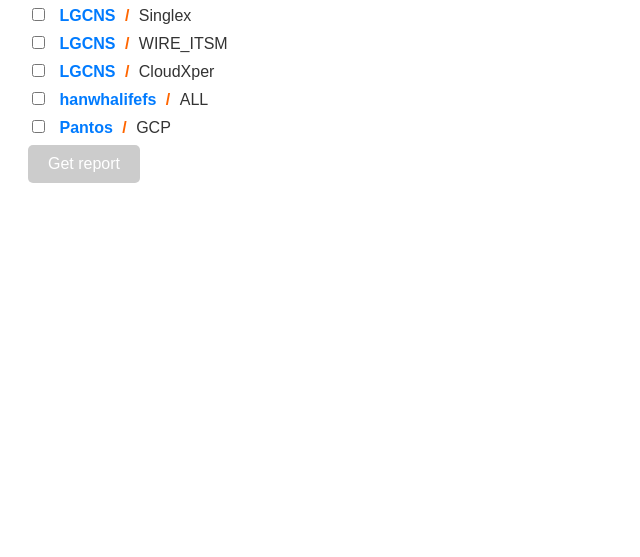
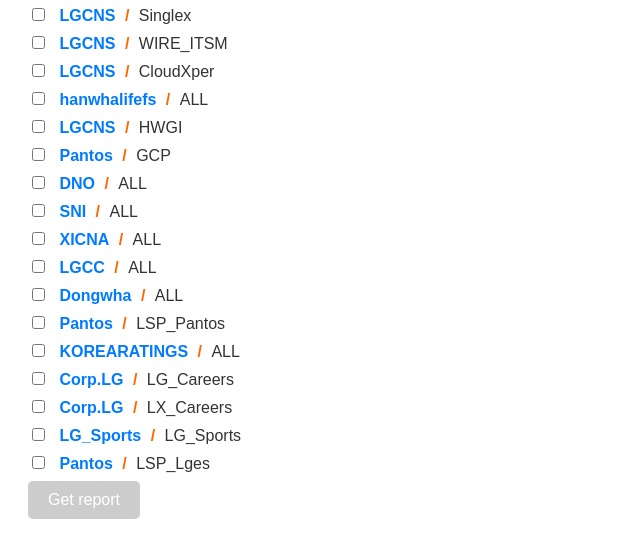
Before and after one commit to giangcs/auto_report, an Electron app: page src/select-group.html in a window 800 px wide. Shown: the part 119-676 px from the top of the page, without its empty margins (0-640 px from the left). Drawn offline with Linux system fonts and the light colour scheme; no server answers.

Commit message:
fix after merged

```diff
--- a/src/main.js
+++ b/src/main.js
@@ -33,7 +33,7 @@
         }
     });
 
-    mainWindow.loadFile('src/select-group-test.html');
+    mainWindow.loadFile('src/select-group.html');
 }
 
 app.whenReady().then(() => {
--- a/src/select-group.html
+++ b/src/select-group.html
@@ -34,19 +34,19 @@
 <label><input type="checkbox" id="LGCNS-WIRE_ITSM" value="LGCNS/WIRE_ITSM"> <span class="group">LGCNS</span><span class="separator"> / </span>WIRE_ITSM</label>
 <label><input type="checkbox" id="LGCNS-CloudXper" value="LGCNS/CloudXper"> <span class="group">LGCNS</span><span class="separator"> / </span>CloudXper</label>
 <label><input type="checkbox" id="hanwhalifefs-ALL" value="hanwhalifefs/ALL"> <span class="group">hanwhalifefs</span><span class="separator"> / </span>ALL</label>
-<!--<label><input type="checkbox" id="LGCNS-HWGI" value="LGCNS/HWGI"> <span class="group">LGCNS</span><span class="separator"> / </span>HWGI</label>-->
+<label><input type="checkbox" id="LGCNS-HWGI" value="LGCNS/HWGI"> <span class="group">LGCNS</span><span class="separator"> / </span>HWGI</label>
 <label><input type="checkbox" id="Pantos-GCP" value="Pantos/GCP"> <span class="group">Pantos</span><span class="separator"> / </span>GCP</label>
-<!--<label><input type="checkbox" id="DNO-ALL" value="DNO/ALL"> <span class="group">DNO</span><span class="separator"> / </span>ALL</label>-->
-<!--<label><input type="checkbox" id="SNI-ALL" value="SNI/ALL"> <span class="group">SNI</span><span class="separator"> / </span>ALL</label>-->
-<!--<label><input type="checkbox" id="XICNA-ALL" value="XICNA/ALL"> <span class="group">XICNA</span><span class="separator"> / </span>ALL</label>-->
-<!--<label><input type="checkbox" id="LGCC-ALL" value="LGCC/ALL"> <span class="group">LGCC</span><span class="separator"> / </span>ALL</label>-->
-<!--<label><input type="checkbox" id="Dongwha-ALL" value="Dongwha/ALL"> <span class="group">Dongwha</span><span class="separator"> / </span>ALL</label>-->
-<!--<label><input type="checkbox" id="Pantos-LSP_Pantos" value="Pantos/LSP_Pantos"> <span class="group">Pantos</span><span class="separator"> / </span>LSP_Pantos</label>-->
-<!--<label><input type="checkbox" id="KOREARATINGS-ALL" value="KOREARATINGS/ALL"> <span class="group">KOREARATINGS</span><span class="separator"> / </span>ALL</label>-->
-<!--<label><input type="checkbox" id="CorpLG-LG_Careers" value="Corp.LG/LG_Careers"> <span class="group">Corp.LG</span><span class="separator"> / </span>LG_Careers</label>-->
-<!--<label><input type="checkbox" id="CorpLG-LX_Careers" value="Corp.LG/LX_Careers"> <span class="group">Corp.LG</span><span class="separator"> / </span>LX_Careers</label>-->
-<!--<label><input type="checkbox" id="LG_Sports-LG_Sports" value="LG_Sports/LG_Sports"> <span class="group">LG_Sports</span><span class="separator"> / </span>LG_Sports</label>-->
-<!--<label><input type="checkbox" id="Pantos-LSP_Lges" value="Pantos/LSP_Lges"> <span class="group">Pantos</span><span class="separator"> / </span>LSP_Lges</label>-->
+<label><input type="checkbox" id="DNO-ALL" value="DNO/ALL"> <span class="group">DNO</span><span class="separator"> / </span>ALL</label>
+<label><input type="checkbox" id="SNI-ALL" value="SNI/ALL"> <span class="group">SNI</span><span class="separator"> / </span>ALL</label>
+<label><input type="checkbox" id="XICNA-ALL" value="XICNA/ALL"> <span class="group">XICNA</span><span class="separator"> / </span>ALL</label>
+<label><input type="checkbox" id="LGCC-ALL" value="LGCC/ALL"> <span class="group">LGCC</span><span class="separator"> / </span>ALL</label>
+<label><input type="checkbox" id="Dongwha-ALL" value="Dongwha/ALL"> <span class="group">Dongwha</span><span class="separator"> / </span>ALL</label>
+<label><input type="checkbox" id="Pantos-LSP_Pantos" value="Pantos/LSP_Pantos"> <span class="group">Pantos</span><span class="separator"> / </span>LSP_Pantos</label>
+<label><input type="checkbox" id="KOREARATINGS-ALL" value="KOREARATINGS/ALL"> <span class="group">KOREARATINGS</span><span class="separator"> / </span>ALL</label>
+<label><input type="checkbox" id="CorpLG-LG_Careers" value="Corp.LG/LG_Careers"> <span class="group">Corp.LG</span><span class="separator"> / </span>LG_Careers</label>
+<label><input type="checkbox" id="CorpLG-LX_Careers" value="Corp.LG/LX_Careers"> <span class="group">Corp.LG</span><span class="separator"> / </span>LX_Careers</label>
+<label><input type="checkbox" id="LG_Sports-LG_Sports" value="LG_Sports/LG_Sports"> <span class="group">LG_Sports</span><span class="separator"> / </span>LG_Sports</label>
+<label><input type="checkbox" id="Pantos-LSP_Lges" value="Pantos/LSP_Lges"> <span class="group">Pantos</span><span class="separator"> / </span>LSP_Lges</label>
 
 <button id="runScript" disabled>Get report</button>
 
```
Also changed, not shown: src/cms-report.js (+10 -7 lines).
